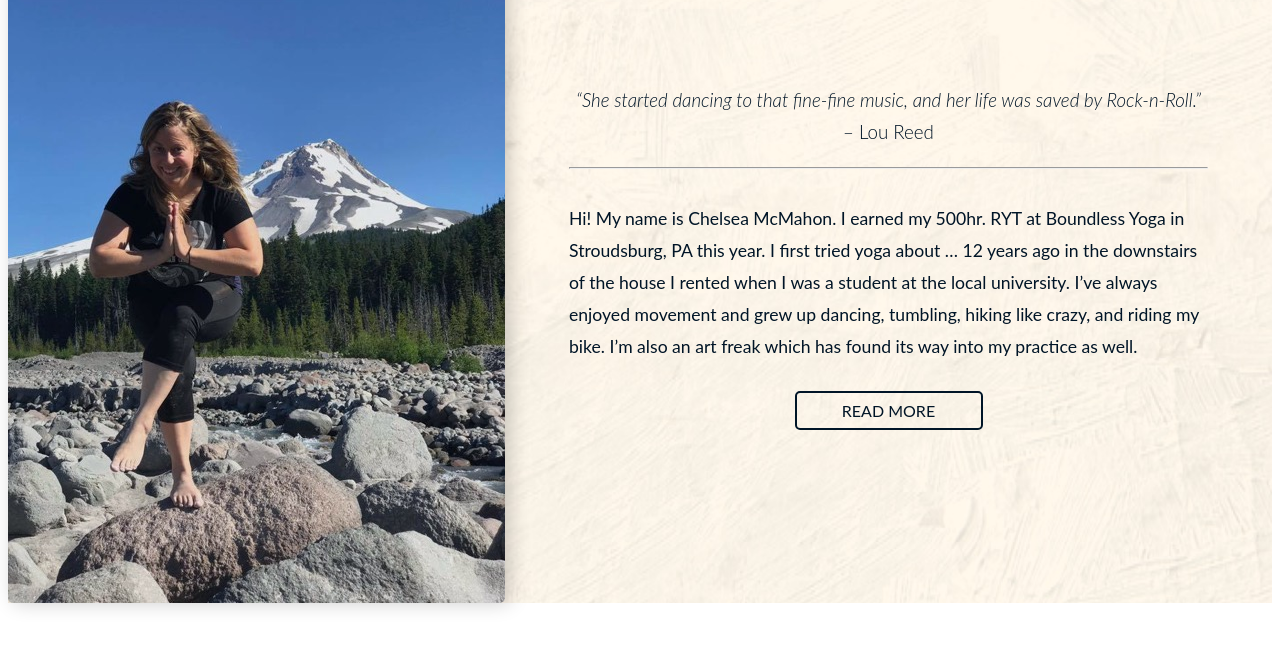
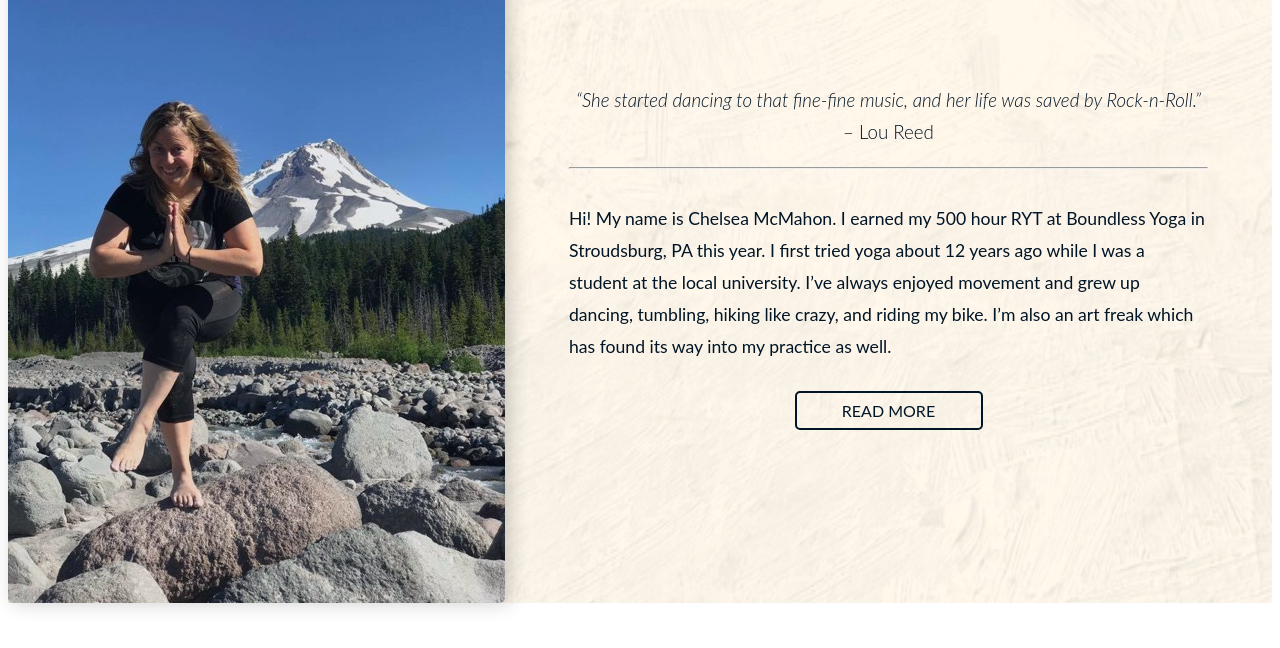
Before and after one commit to Ablakes/chelsea-mcmahon-yoga, a Gatsby site: page / in a window 1280 px wide. Built offline with nearby package versions, Linux system fonts and the light colour scheme; Gatsby itself is replaced by a stand-in of ours.

Commit message:
minor changes to About copy

```diff
--- a/src/pages/About.js
+++ b/src/pages/About.js
@@ -60,9 +60,8 @@ const AboutPage = () => (
         <Subtitle>About</Subtitle>
         <hr />
         <Para>
-          Hi! My name is Chelsea McMahon. I earned my 500hr. RYT at Boundless
-          Yoga in Stroudsburg, PA this year. I first tried yoga about … 12 years
-          ago in the downstairs of the house I rented when I was a student at
+          I earned my 500 hour RYT at Boundless Yoga in Stroudsburg, PA this
+          year. I first tried yoga about 12 years ago while I was a student at
           the local university. I’ve always enjoyed movement and grew up
           dancing, tumbling, hiking like crazy, and riding my bike. I’m also an
           art freak which has found its way into my practice as well.
--- a/src/pages/index.js
+++ b/src/pages/index.js
@@ -123,13 +123,12 @@ export default () => {
           <hr />
           <TabletImg src={chelseaCrouch} />
           <p style={{ marginBottom: 0 }}>
-            Hi! My name is Chelsea McMahon. I earned my 500hr. RYT at Boundless
-            Yoga in Stroudsburg, PA this year. I first tried yoga about … 12
-            years ago in the downstairs of the house I rented when I was a
-            student at the local university. I’ve always enjoyed movement and
-            grew up dancing, tumbling, hiking like crazy, and riding my bike.
-            I’m also an art freak which has found its way into my practice as
-            well.
+            Hi! My name is Chelsea McMahon. I earned my 500 hour RYT at
+            Boundless Yoga in Stroudsburg, PA this year. I first tried yoga
+            about 12 years ago while I was a student at the local university.
+            I’ve always enjoyed movement and grew up dancing, tumbling, hiking
+            like crazy, and riding my bike. I’m also an art freak which has
+            found its way into my practice as well.
           </p>
           <div style={{ display: 'flex', justifyContent: 'center' }}>
             <Link to="/about/#navbar">
```
